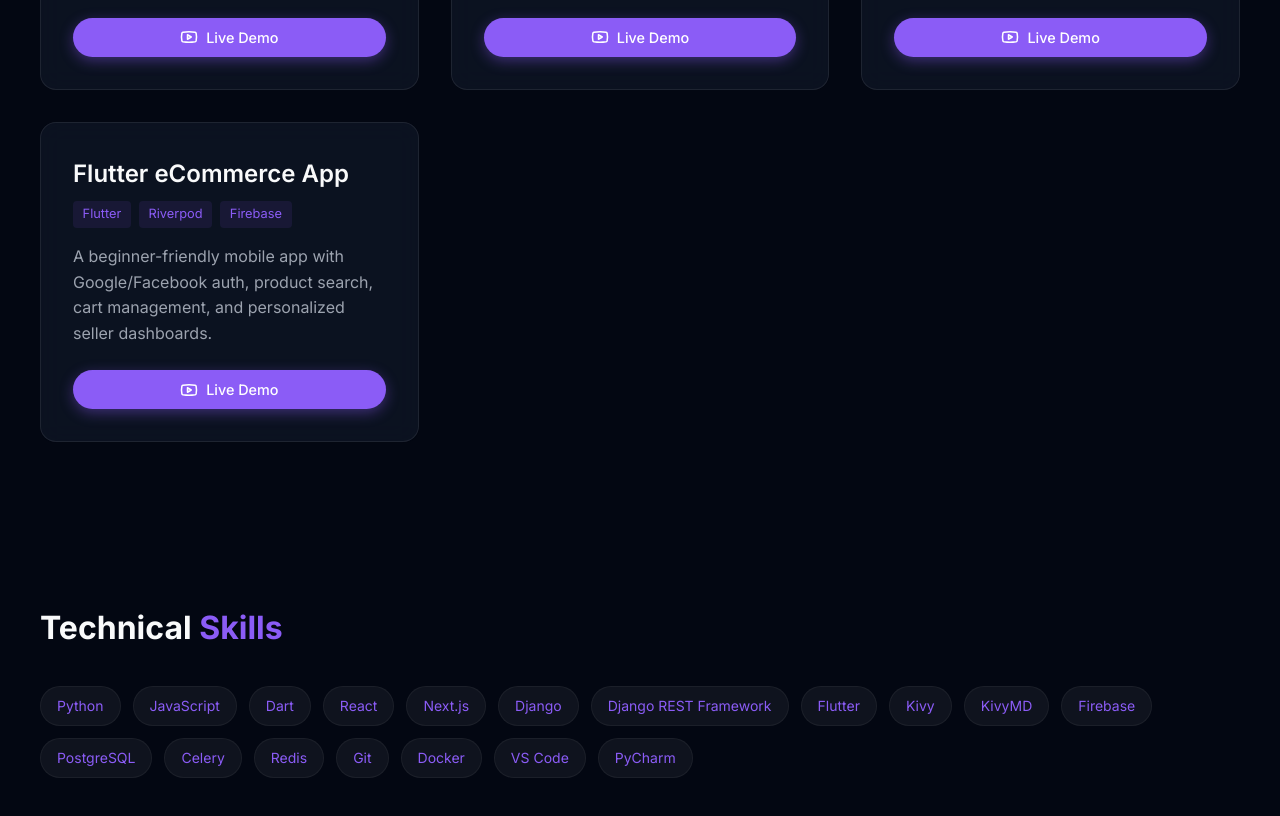
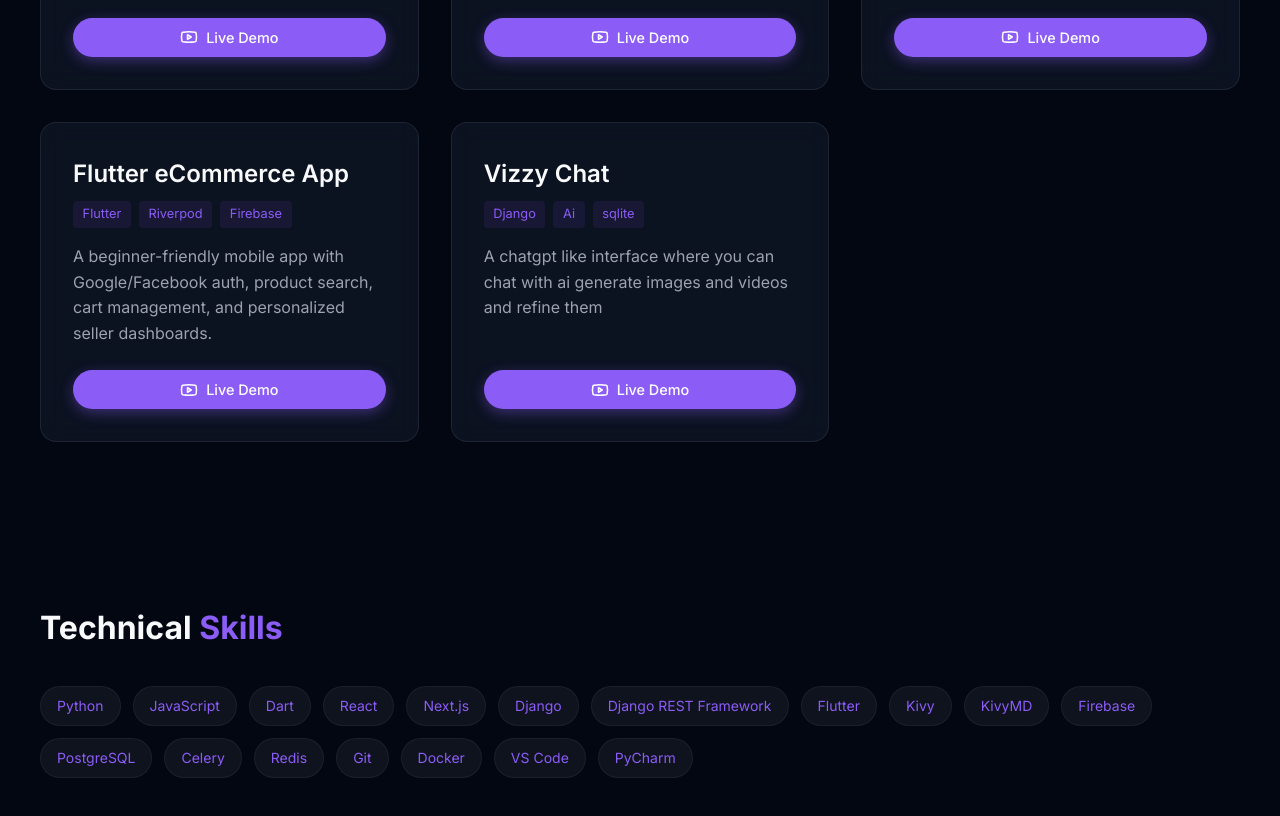
Before and after one commit to Sharelove123/portfolio, a React (Vite) app: page / in a window 1280 px wide. Shown: the part 2300-3116 px from the top of the page. Built offline with nearby package versions, Linux system fonts and the light colour scheme.

Commit message:
added eccom link

```diff
--- a/src/components/Projects.jsx
+++ b/src/components/Projects.jsx
@@ -29,6 +29,13 @@
             tech: ["Flutter", "Riverpod", "Firebase"],
             description: "A beginner-friendly mobile app with Google/Facebook auth, product search, cart management, and personalized seller dashboards.",
             video: "https://www.youtube.com/watch?v=mIHrwDiWNkw",
+            links: []
+        },
+        {
+            title: "Vizzy Chat",
+            tech: ["Django", "Ai", "sqlite"],
+            description: "A chatgpt like interface where you can chat with ai generate images and videos and refine them",
+            video: "https://deckovizassigment-wp65.onrender.com",
             links: []
         }
     ];
```
